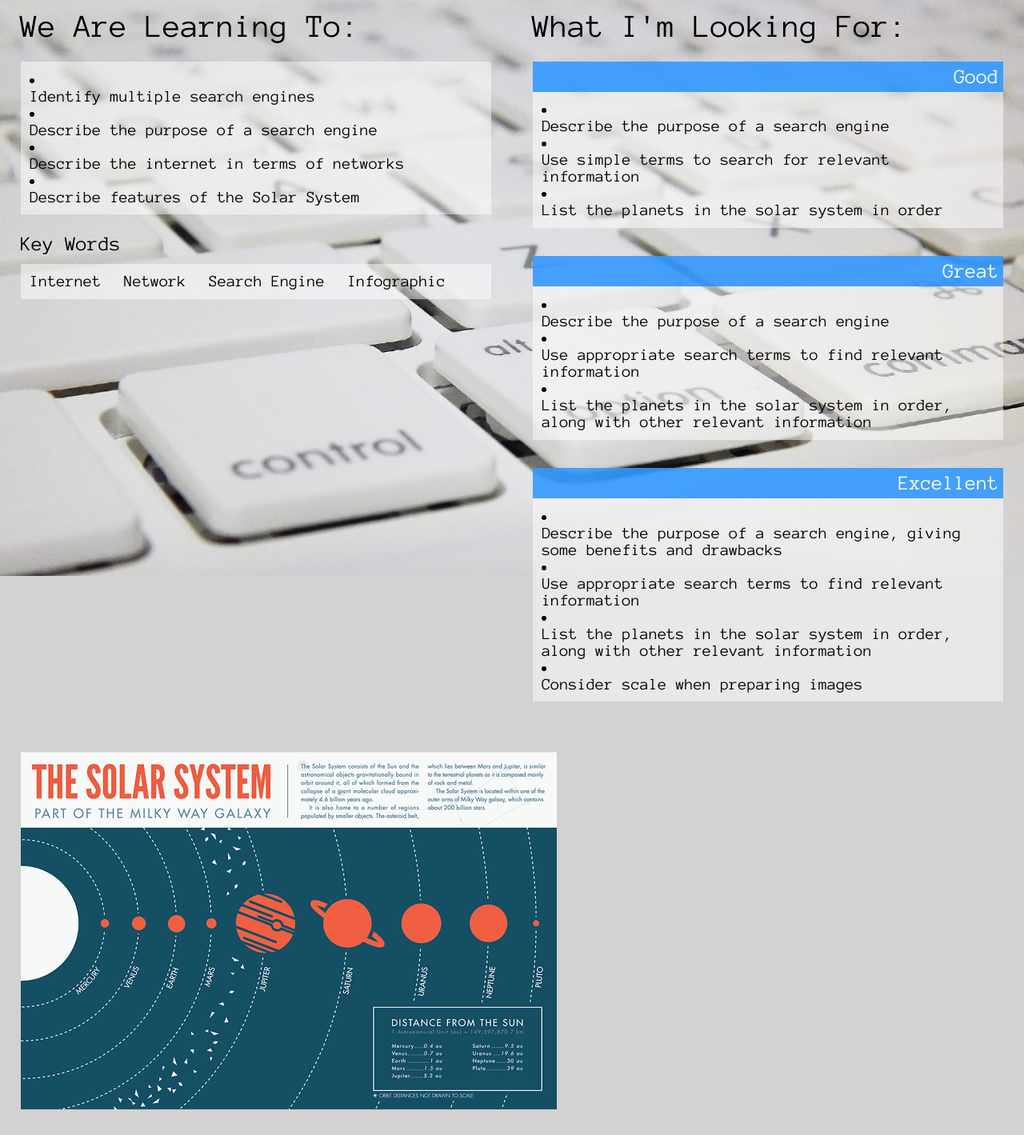
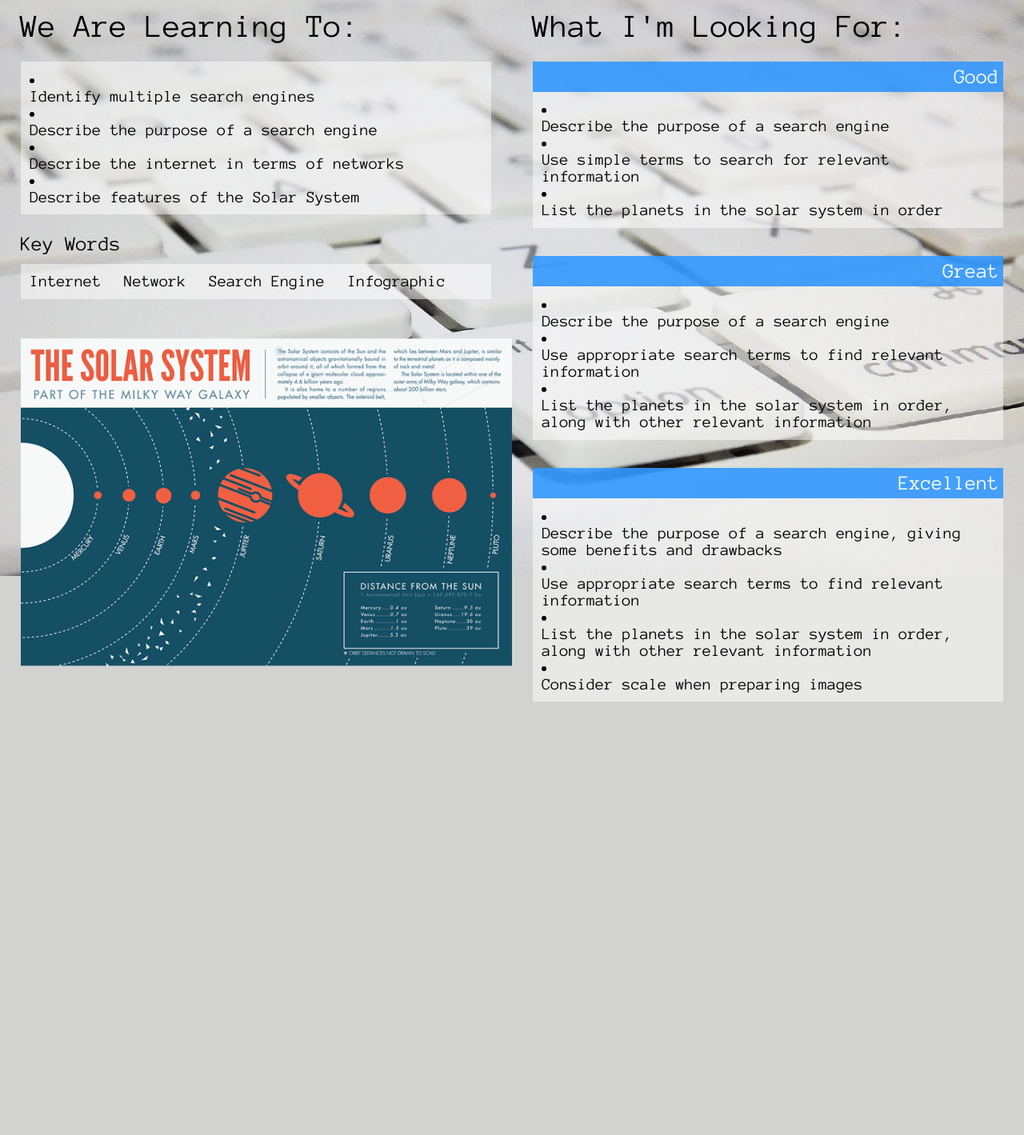
Before and after one commit to MalphasWats/computing.codes, a Jekyll site: the page built from _posts/2015-09-08-Year-8-Internet.markdown, in a window 1280 px wide. Shown: the whole page at 80% size. Built offline with Jekyll 4.4.1, drawn with Linux system fonts in a browser that asks for light colours; Markdown is read by kramdown in place of the engine named in the settings; after the commit the page ends 913 px from its top, so only the background shows below that.

Commit message:
tweak to ensure first image isn't too big for slides with just a single image in the content

```diff
--- a/style/style.css
+++ b/style/style.css
@@ -27,9 +27,6 @@
 body
 {
 	font-family: "Anonymous", Arial, sans-serif;
-
-	/*max-width: 800px;
-	margin: 0px auto;*/
 
     width:100%;
     height:100%;
@@ -122,6 +119,11 @@
     max-width:100%;
 }
 
+section#content p:first-child img
+{
+    max-width:50%;
+}
+
 section#content p, section#content ul
 {
     margin-top:1%;
```
